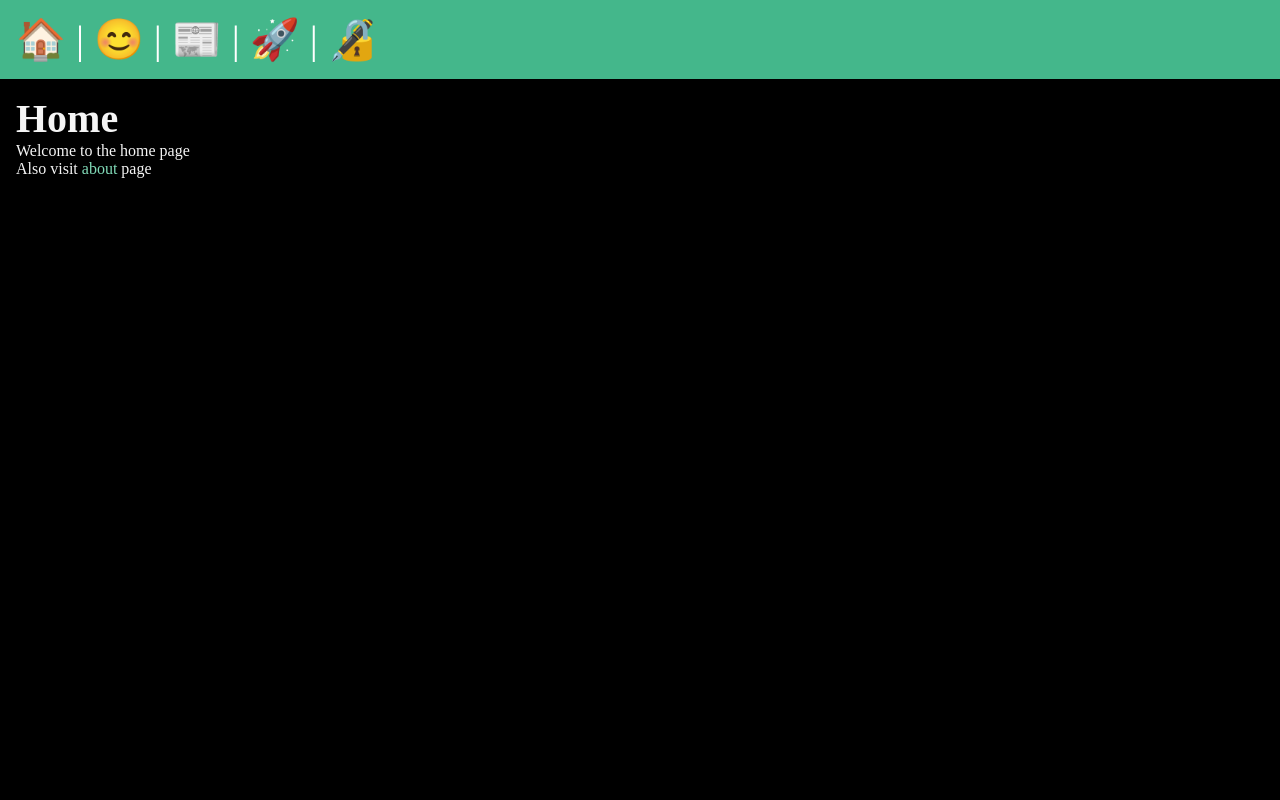
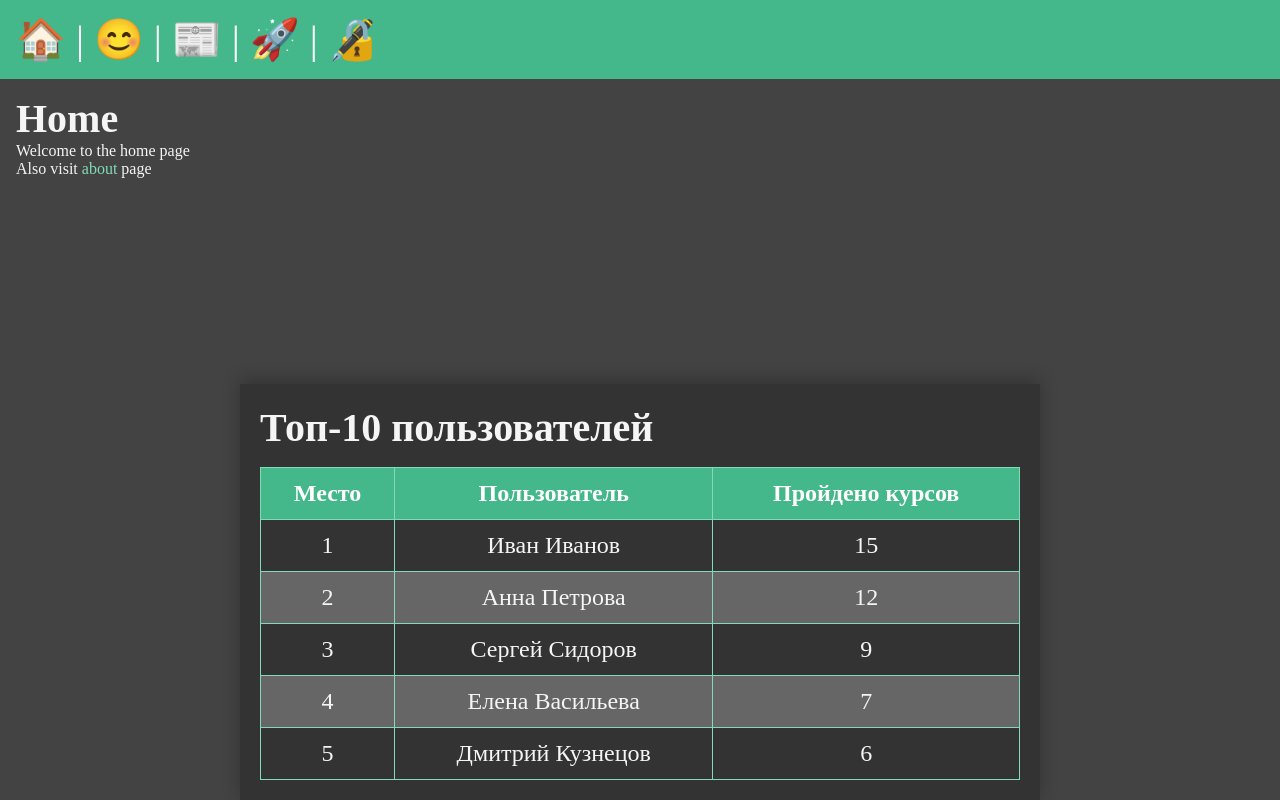
Before and after one commit to W1z4RdWP/django-first-site, a Django app: page / in a window 1280 px wide. Run offline with Django 5.2, Linux system fonts and the light colour scheme.

Commit message:
Added top10

```diff
--- a/myproject/assets/css/styles.css
+++ b/myproject/assets/css/styles.css
@@ -6,7 +6,7 @@
 
 body {
     min-height: 100vh;
-    background-color: black;
+    background-color: #b95e5e;
     color: whitesmoke;
     font-size: 3rem;
 }
--- a/myproject/myproject/settings.py
+++ b/myproject/myproject/settings.py
@@ -23,7 +23,7 @@ BASE_DIR = Path(__file__).resolve().parent.parent
 SECRET_KEY = 'django-insecure-!#-osc80=t-010hht$3y94l%y$hm5%76-ee3t4%11-=48!tvak'
 
 # SECURITY WARNING: don't run with debug turned on in production!
-DEBUG = False
+DEBUG = True
 
 ALLOWED_HOSTS = ["*"]
 
--- a/myproject/myproject/urls.py
+++ b/myproject/myproject/urls.py
@@ -21,6 +21,7 @@ from django.conf.urls.static import static
 from django.conf import settings
 from django.views.static import serve
 
+
 urlpatterns = [
     re_path(r'^media/(?P<path>.*)$', serve, {'document_root':settings.MEDIA_ROOT}),
     re_path(r'^static/(?P<path>.*)$', serve, {'document_root':settings.STATIC_ROOT}),
--- a/myproject/myproject/views.py
+++ b/myproject/myproject/views.py
@@ -1,7 +1,18 @@
 from django.shortcuts import render
 
 def index(req):
-    return render(req, 'home.html')
+        # Фиктивные данные для демонстрации
+    top_users = [
+        {'username': 'Иван Иванов', 'courses_completed': 15},
+        {'username': 'Анна Петрова', 'courses_completed': 12},
+        {'username': 'Сергей Сидоров', 'courses_completed': 9},
+        {'username': 'Елена Васильева', 'courses_completed': 7},
+        {'username': 'Дмитрий Кузнецов', 'courses_completed': 6},
+    ]
+    context = {
+        'top_users': top_users
+    }
+    return render(req, 'home.html', context)
 
 def about(req):
     return render(req, 'about.html')
--- a/myproject/static/css/styles.css
+++ b/myproject/static/css/styles.css
@@ -6,7 +6,7 @@
 
 body {
     min-height: 100vh;
-    background-color: black;
+    background-color: #434343;
     color: whitesmoke;
     font-size: 3rem;
 }
@@ -108,3 +108,57 @@ a:hover {
 .logout-button:hover{
     opacity: .85;
 }
+
+.about_project p{
+    font-family:'Franklin Gothic Medium', 'Arial Narrow', Arial, sans-serif;
+    font-size: 2rem;
+}
+
+.no-posts p{
+    font-size: 3rem;
+}
+
+/* Топ-10 пользователей */
+.top-users {
+    position: fixed;
+    bottom: 0;
+    left: 50%; /* Центрирование по горизонтали */
+    transform: translateX(-50%); /* Смещение для точного центрирования */
+    width: 80%; /* Ширина таблицы */
+    max-width: 800px; /* Максимальная ширина для больших экранов */
+    z-index: 999; /* Чтобы таблица была поверх остальных элементов */
+    background-color: #333; /* Цвет фона таблицы */
+    padding: 20px; /* Внутренний отступ */
+    box-shadow: 0 -4px 16px rgba(0, 0, 0, 0.25); /* Тень для визуального отделения */
+}
+
+
+#top-users h2 {
+    margin-bottom: 1rem;
+}
+
+#top-users table {
+    width: 100%;
+    border-collapse: collapse;
+    text-align: center;
+    font-size: 1.5rem;
+}
+
+#top-users th,
+#top-users td {
+    padding: 0.75rem;
+    border: 1px solid #81dbb8;
+}
+
+#top-users th {
+    background-color: #44B78B;
+    color: white;
+}
+
+#top-users tbody tr:nth-child(even) {
+    background-color: #666;
+}
+
+#top-users tbody tr:hover {
+    background-color: #555;
+}
--- a/myproject/templates/home.html
+++ b/myproject/templates/home.html
@@ -1,4 +1,6 @@
 {% extends 'layout.html' %}
+
+{% load static %}
 
 {% block title %}
     Home
@@ -8,4 +10,27 @@
     <h1>Home</h1>
     <p>Welcome to the home page</p>
     <p>Also visit <a href="/about">about</a> page</p>
+    <br>
+<!-- TODO: Разобраться с отображением на мобильниках -->
+    <div class="top-users" id="top-users">
+        <h2>Топ-10 пользователей</h2>
+        <table>
+            <thead>
+                <tr>
+                    <th>Место</th>
+                    <th>Пользователь</th>
+                    <th>Пройдено курсов</th>
+                </tr>
+            </thead>
+            <tbody>
+                {% for user in top_users %}
+                <tr>
+                    <td>{{ forloop.counter }}</td>
+                    <td>{{ user.username }}</td>
+                    <td>{{ user.courses_completed }}</td>
+                </tr>
+                {% endfor %}
+            </tbody>
+        </table>
+    </div>
 {% endblock %}
```
Also changed, not shown: myproject/posts/templates/posts/posts_list.html (+7 -0 lines), myproject/templates/about.html (+9 -2 lines).
